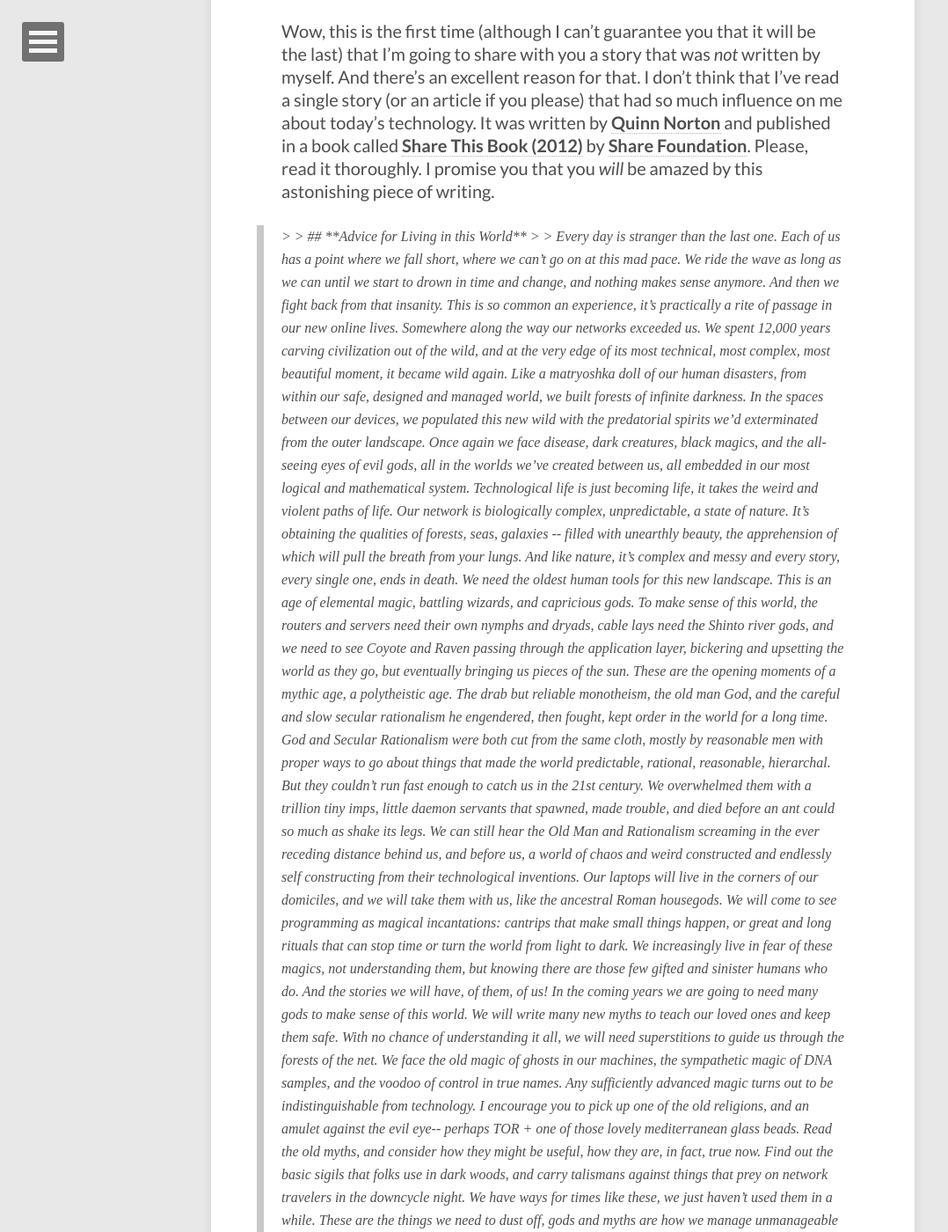
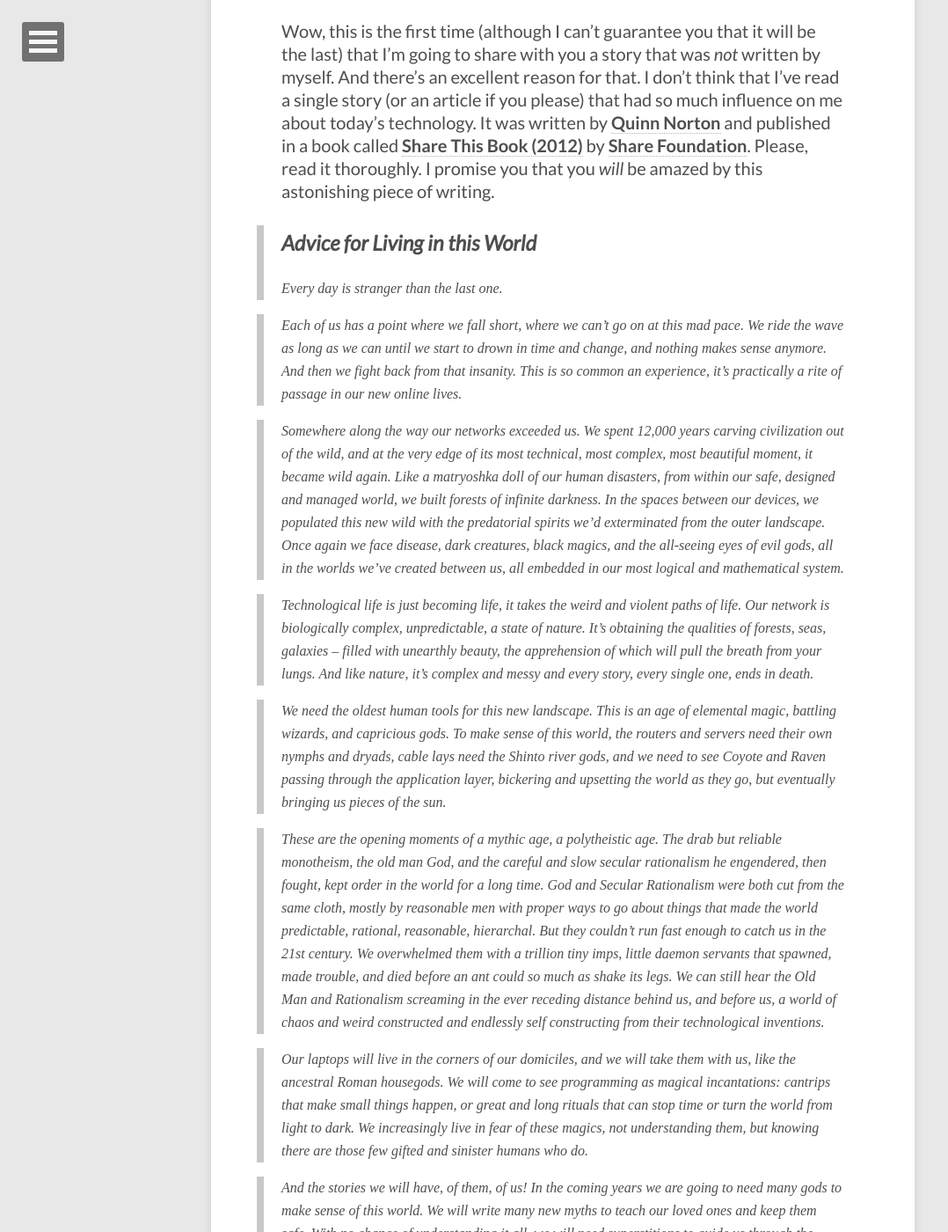
Before and after one commit to menghanhui/r3bl.blog, a Jekyll site: the page built from _posts/2015-01-09-advice-for-living-in-this-world.markdown, in a window 1280 px wide and 1400 px high, scrolled down 498 px. Shown: the whole window at 88% size, without its empty margins (0-1078 px from the left). Built offline with Jekyll 4.4.1, drawn with Linux system fonts in a browser that asks for light colours; nearby versions of some CDN libraries; comment, search, counter and statistics services are not loaded; some of the changed text lies outside the part shown.

Commit message:
Fixes format errors in Advice for living in this world

```diff
--- a/_posts/2015-01-09-advice-for-living-in-this-world.markdown
+++ b/_posts/2015-01-09-advice-for-living-in-this-world.markdown
@@ -15,34 +15,24 @@
 
 Wow, this is the first time (although I can't guarantee you that it will be the last) that I'm going to share with you a story that was _not_ written by myself. And there's an excellent reason for that. I don't think that I've read a single story (or an article if you please) that had so much influence on me about today's technology. It was written by [**Quinn Norton**](http://en.wikipedia.org/wiki/Quinn_Norton) and published in a book called [**Share This Book (2012)**](http://www.shareconference.net/en/news/share-book) by [**Share Foundation**](http://www.shareconference.net/en). Please, read it thoroughly. I promise you that you _will_ be amazed by this astonishing piece of writing.
 
-
-<blockquote>
-
->
 > ## **Advice for Living in this World**
 >
->
-Every day is stranger than the last one.
+> Every day is stranger than the last one.
 
-Each of us has a point where we fall short, where we can’t go on at this mad pace. We ride the wave as long as we can until we start to drown in time and change, and nothing makes sense anymore. And then we fight back from that insanity. This is so common an experience, it’s practically a rite of passage in our new online lives.
+> Each of us has a point where we fall short, where we can’t go on at this mad pace. We ride the wave as long as we can until we start to drown in time and change, and nothing makes sense anymore. And then we fight back from that insanity. This is so common an experience, it’s practically a rite of passage in our new online lives.
 
-Somewhere along the way our networks exceeded us. We spent 12,000 years carving civilization out of the wild, and at the very edge of
-its most technical, most complex, most beautiful moment, it became wild again. Like a matryoshka doll of our human disasters, from within our safe, designed and managed world, we built forests of infinite darkness. In the spaces between our devices, we populated this new wild with the predatorial spirits we’d exterminated from the outer landscape. Once again we face disease, dark creatures, black magics, and the all-seeing eyes of evil gods, all in the worlds we’ve created between us, all embedded in our most logical and mathematical system.
+> Somewhere along the way our networks exceeded us. We spent 12,000 years carving civilization out of the wild, and at the very edge of its most technical, most complex, most beautiful moment, it became wild again. Like a matryoshka doll of our human disasters, from within our safe, designed and managed world, we built forests of infinite darkness. In the spaces between our devices, we populated this new wild with the predatorial spirits we’d exterminated from the outer landscape. Once again we face disease, dark creatures, black magics, and the all-seeing eyes of evil gods, all in the worlds we’ve created between us, all embedded in our most logical and mathematical system.
 
-Technological life is just becoming life, it takes the weird and violent paths of life. Our network is biologically complex, unpredictable, a state of nature. It’s obtaining the qualities of forests, seas, galaxies -- filled with unearthly beauty, the apprehension of which will pull the breath from your lungs. And like nature, it’s complex and messy and every story, every single one, ends in death.
+> Technological life is just becoming life, it takes the weird and violent paths of life. Our network is biologically complex, unpredictable, a state of nature. It’s obtaining the qualities of forests, seas, galaxies -- filled with unearthly beauty, the apprehension of which will pull the breath from your lungs. And like nature, it’s complex and messy and every story, every single one, ends in death.
 
-We need the oldest human tools for this new landscape. This is an age of elemental magic, battling wizards, and capricious gods. To make sense of this world, the routers and servers need their own nymphs and dryads, cable lays need the Shinto river gods, and we need to see Coyote and Raven passing through the application layer, bickering and upsetting the world as they go, but eventually bringing us pieces of the sun.
+> We need the oldest human tools for this new landscape. This is an age of elemental magic, battling wizards, and capricious gods. To make sense of this world, the routers and servers need their own nymphs and dryads, cable lays need the Shinto river gods, and we need to see Coyote and Raven passing through the application layer, bickering and upsetting the world as they go, but eventually bringing us pieces of the sun.
 
-These are the opening moments of a mythic age, a polytheistic age. The drab but reliable monotheism, the old man God, and the careful
-and slow secular rationalism he engendered, then fought, kept order in the world for a long time. God and Secular Rationalism were both
-cut from the same cloth, mostly by reasonable men with proper ways to go about things that made the world predictable, rational, reasonable, hierarchal. But they couldn’t run fast enough to catch us in the 21st century. We overwhelmed them with a trillion tiny imps, little daemon servants that spawned, made trouble, and died before an ant could so much as shake its legs. We can still hear the Old Man and Rationalism screaming in the ever receding distance behind us, and before us, a world of chaos and weird constructed and endlessly self constructing from their technological inventions.
+> These are the opening moments of a mythic age, a polytheistic age. The drab but reliable monotheism, the old man God, and the careful and slow secular rationalism he engendered, then fought, kept order in the world for a long time. God and Secular Rationalism were both cut from the same cloth, mostly by reasonable men with proper ways to go about things that made the world predictable, rational, reasonable, hierarchal. But they couldn’t run fast enough to catch us in the 21st century. We overwhelmed them with a trillion tiny imps, little daemon servants that spawned, made trouble, and died before an ant could so much as shake its legs. We can still hear the Old Man and Rationalism screaming in the ever receding distance behind us, and before us, a world of chaos and weird constructed and endlessly self constructing from their technological inventions.
 
-Our laptops will live in the corners of our domiciles, and we will take them with us, like the ancestral Roman housegods. We will come to see programming as magical incantations: cantrips that make small things happen, or great and long rituals that can stop time or turn the world from light to dark. We increasingly live in fear of these magics, not understanding them, but knowing there are those few gifted and sinister humans who do.
+> Our laptops will live in the corners of our domiciles, and we will take them with us, like the ancestral Roman housegods. We will come to see programming as magical incantations: cantrips that make small things happen, or great and long rituals that can stop time or turn the world from light to dark. We increasingly live in fear of these magics, not understanding them, but knowing there are those few gifted and sinister humans who do.
 
-And the stories we will have, of them, of us! In the coming years we are going to need many gods to make sense of this world. We will
-write many new myths to teach our loved ones and keep them safe. With no chance of understanding it all, we will need superstitions to guide us through the forests of the net. We face the old magic of ghosts in our machines, the sympathetic magic of DNA samples, and the voodoo of control in true names. Any sufficiently advanced magic turns out to be indistinguishable from technology.
+> And the stories we will have, of them, of us! In the coming years we are going to need many gods to make sense of this world. We will write many new myths to teach our loved ones and keep them safe. With no chance of understanding it all, we will need superstitions to guide us through the forests of the net. We face the old magic of ghosts in our machines, the sympathetic magic of DNA samples, and the voodoo of control in true names. Any sufficiently advanced magic turns out to be indistinguishable from technology.
 
-I encourage you to pick up one of the old religions, and an amulet against the evil eye-- perhaps TOR + one of those lovely mediterranean glass beads. Read the old myths, and consider how they might be useful, how they are, in fact, true now. Find out the basic sigils that folks use in dark woods, and carry talismans against things that prey on network travelers in the downcycle night. We have ways for times like these, we just haven’t used them in a while. These are the things we need to dust off, gods and myths are
-how we manage unmanageable nature-- even if we supposedly built it. Without them, we are lost, outdated, clinging to old ways and being harvested by evil things that eat the slow and careful. Nature, even this strange network nature we’ve created, does not reduce, it does not compress, and like all free things, it is terribly dangerous.
+> I encourage you to pick up one of the old religions, and an amulet against the evil eye-- perhaps TOR + one of those lovely mediterranean glass beads. Read the old myths, and consider how they might be useful, how they are, in fact, true now. Find out the basic sigils that folks use in dark woods, and carry talismans against things that prey on network travelers in the downcycle night. We have ways for times like these, we just haven’t used them in a while. These are the things we need to dust off, gods and myths are how we manage unmanageable nature-- even if we supposedly built it. Without them, we are lost, outdated, clinging to old ways and being harvested by evil things that eat the slow and careful. Nature, even this strange network nature we’ve created, does not reduce, it does not compress, and like all free things, it is terribly dangerous.
 
-Rationalism had its run, but it’s just not rational anymore.</blockquote>
+> Rationalism had its run, but it’s just not rational anymore.
```
